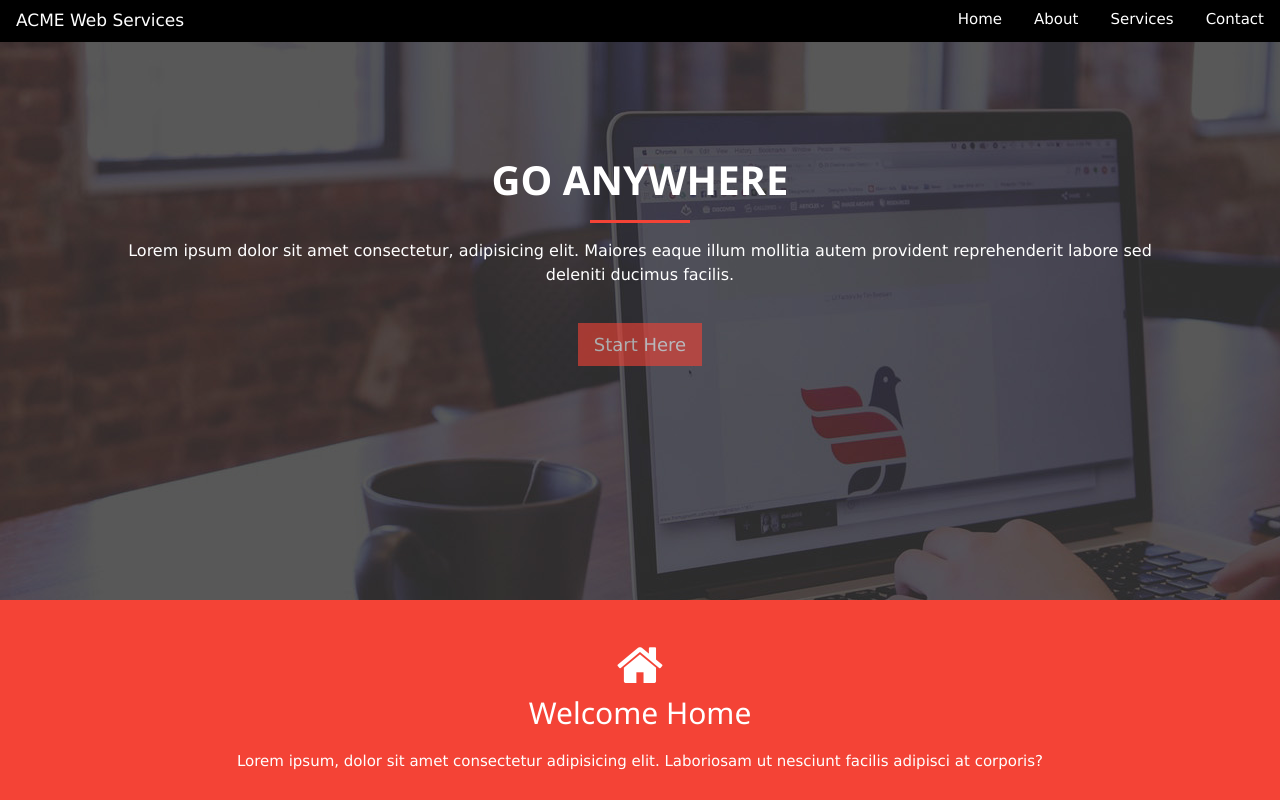
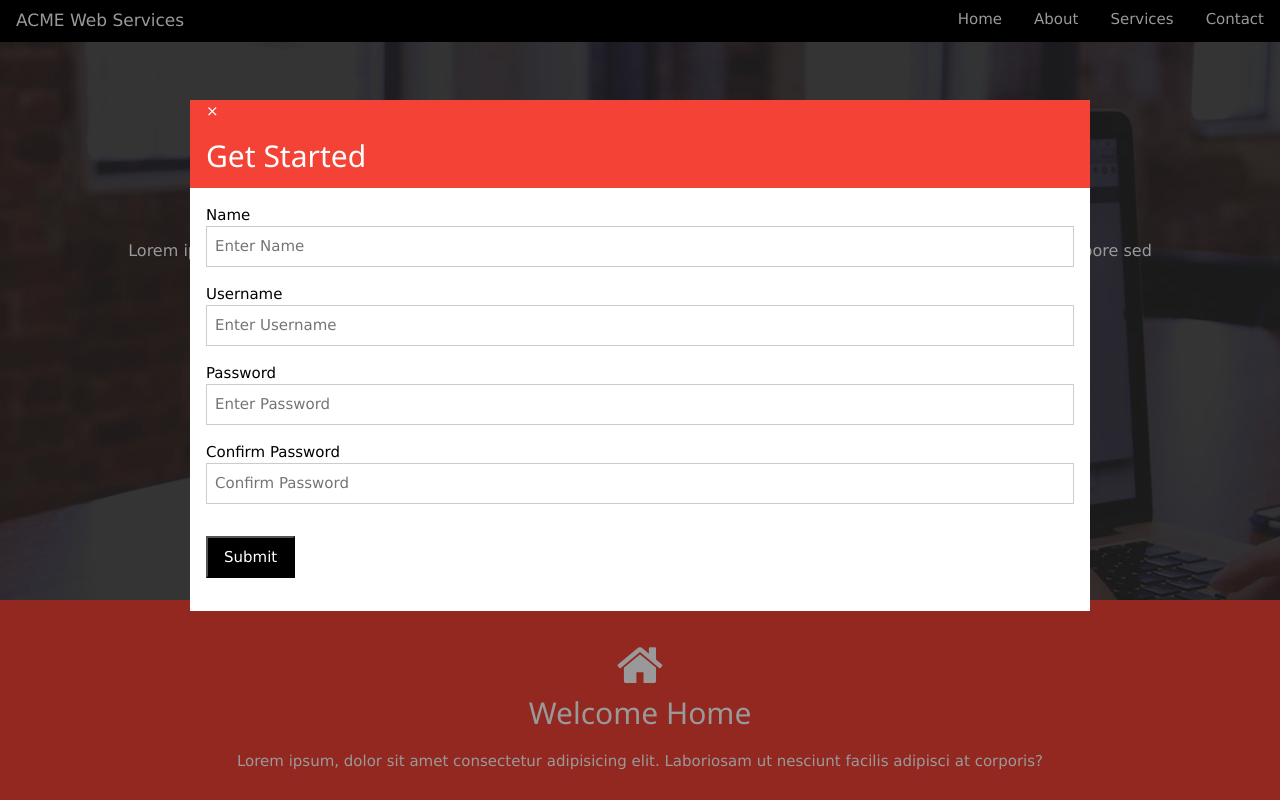
Before and after one commit to infiniteoo/HTMLCSS-w3_css_framework, a plain HTML site: page index.html in a window 1280 px wide. Both pictures are taken after a click on the button "Start Here". Shown: the top 800 px of the page. Drawn offline with nearby package versions, Linux system fonts and the light colour scheme.

Commit message:
implemented and styled our pop up sign-up modal

```diff
--- a/index.html
+++ b/index.html
@@ -48,7 +48,12 @@
           eaque illum mollitia autem provident reprehenderit labore sed deleniti
           ducimus facilis.
         </p>
-        <button class="w3-button w3-red w3-large w3-opacity">Start Here</button>
+        <button
+          class="w3-button w3-red w3-large w3-opacity"
+          onclick="document.getElementById('start-modal').style.display='block'"
+        >
+          Start Here
+        </button>
       </div>
     </section>
 
@@ -248,6 +253,56 @@
       <p>Acme Web Services &copy; 2021</p>
     </footer>
 
+    <!-- modal -->
+    <div id="start-modal" class="w3-modal">
+      <div class="w3-modal-content">
+        <header class="w3-container w3-red">
+          <span
+            onclick="document.getElementById('start-modal').style.display='none'"
+            class="w3-closebtn"
+            >&times;</span
+          >
+          <h2>Get Started</h2>
+        </header>
+
+        <div class="w3-container">
+          <form>
+            <div class="w3-section">
+              <label>Name</label>
+              <input
+                type="text"
+                placeholder="Enter Name"
+                class="w3-input w3-border w3-margin-bottom"
+              />
+              <label>Username</label>
+              <input
+                type="text"
+                placeholder="Enter Username"
+                class="w3-input w3-border w3-margin-bottom"
+              />
+              <label>Password</label>
+              <input
+                type="password"
+                placeholder="Enter Password"
+                class="w3-input w3-border w3-margin-bottom"
+              />
+
+              <label>Confirm Password</label>
+              <input
+                type="password"
+                placeholder="Confirm Password"
+                class="w3-input w3-border w3-margin-bottom"
+              />
+
+              <button class="w3-black w3-btn-block w3-section w3-padding">
+                Submit
+              </button>
+            </div>
+          </form>
+        </div>
+      </div>
+    </div>
+
     <!-- javascript -->
     <script>
       function accFunction(id) {
```
